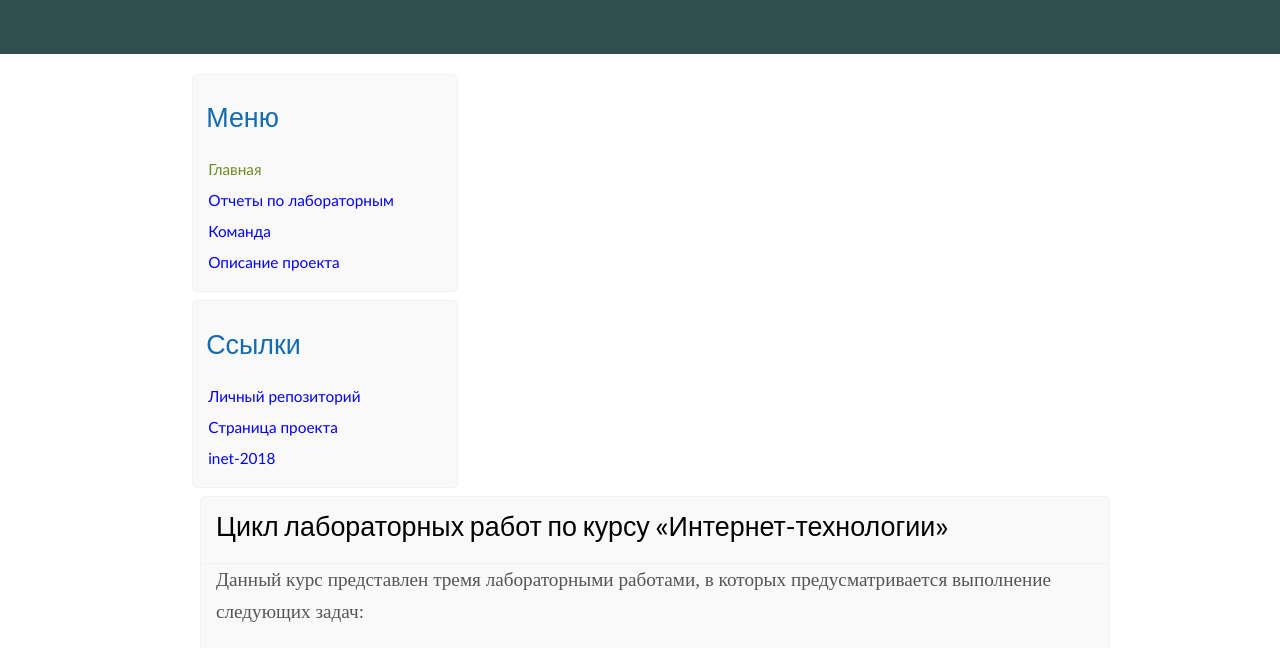
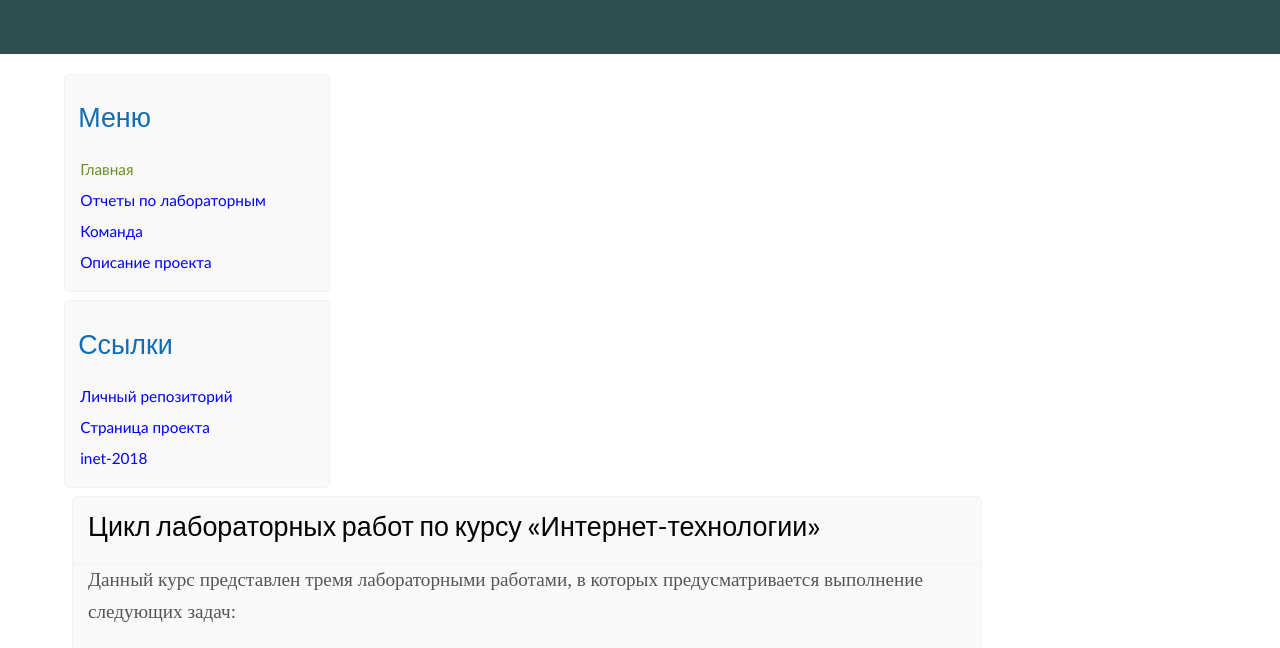
Before and after one commit to lokvest/lokvest.github.io, a plain HTML site: page index.html in a window 1280 px wide. Shown: the part 123-771 px from the top of the page. Drawn offline with Linux system fonts and the light colour scheme.

Commit message:
Update style.css

```diff
--- a/git/assets/css/style.css
+++ b/git/assets/css/style.css
@@ -119,7 +119,7 @@ ul.menu li a:hover{
 .sitecontent {
 	/*width: 1200px;*/
 	overflow:hidden;
-	margin:20px 10% 0 15%;
+	margin:20px 10% 0 5%;
 	background-color: white;
 	/*position:relative;*/
 	/*min-height: 100%;*/
```
